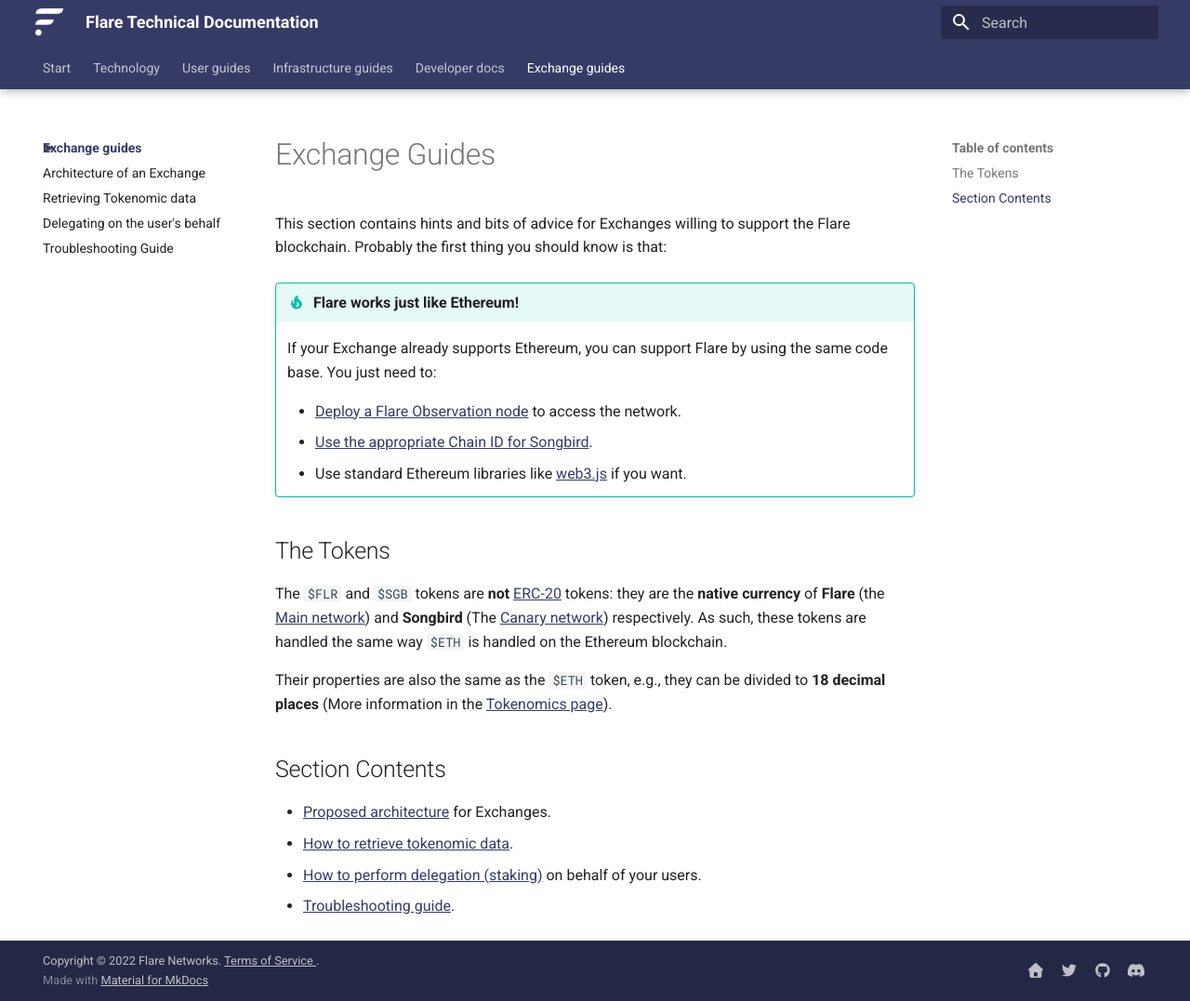
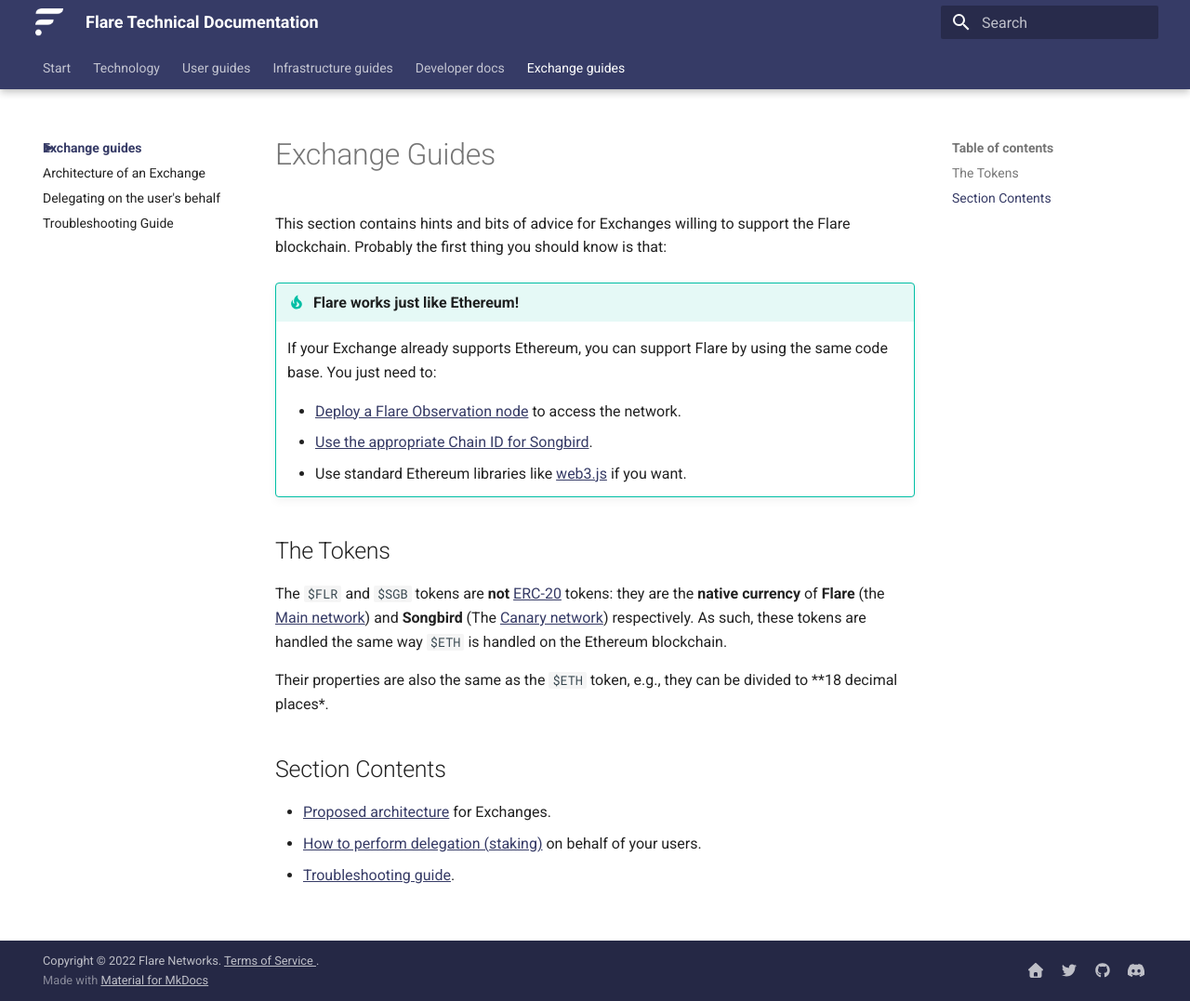
Before and after one commit to flare-foundation/docs, an MkDocs documentation site: the page built from docs/exchange/index.md, in a window 1280 px wide and 1077 px high. Shown: the whole window at 93% size. Built offline with MkDocs 1.6.1 and Material for MkDocs 9.7.7, drawn with Linux system fonts in a browser that asks for light colours; comment, search, counter and statistics services are not loaded.

Commit message:
Remove references to tokenomics section
This section does not exist yet.

```diff
--- a/docs/exchange/index.md
+++ b/docs/exchange/index.md
@@ -14,11 +14,10 @@
 
 The `$FLR` and `$SGB` tokens are **not** [ERC-20](https://ethereum.org/en/developers/docs/standards/tokens/erc-20/){target=_blank} tokens: they are the **native currency** of **Flare** (the [Main network](glossary.md#main_network)) and **Songbird** (The [Canary network](glossary.md#canary_network)) respectively. As such, these tokens are handled the same way `$ETH` is handled on the Ethereum blockchain.
 
-Their properties are also the same as the `$ETH` token, e.g., they can be divided to **18 decimal places** (More information in the [Tokenomics page](./tokenomics.md)).
+Their properties are also the same as the `$ETH` token, e.g., they can be divided to **18 decimal places*.
 
 ## Section Contents
 
 * [Proposed architecture](./architecture.md) for Exchanges.
-* [How to retrieve tokenomic data](./tokenomics.md).
 * [How to perform delegation (staking)](./delegation.md) on behalf of your users.
 * [Troubleshooting guide](./troubleshooting.md).
--- a/mkdocs.yml
+++ b/mkdocs.yml
@@ -134,6 +134,5 @@
   - Exchange guides:
     - exchange/index.md
     - exchange/architecture.md
-    - exchange/tokenomics.md
     - exchange/delegation.md
     - exchange/troubleshooting.md
```
Also changed, not shown: docs/exchange/delegation.md (+0 -3 lines), docs/exchange/tokenomics.md (deleted, +0 -11 lines).
